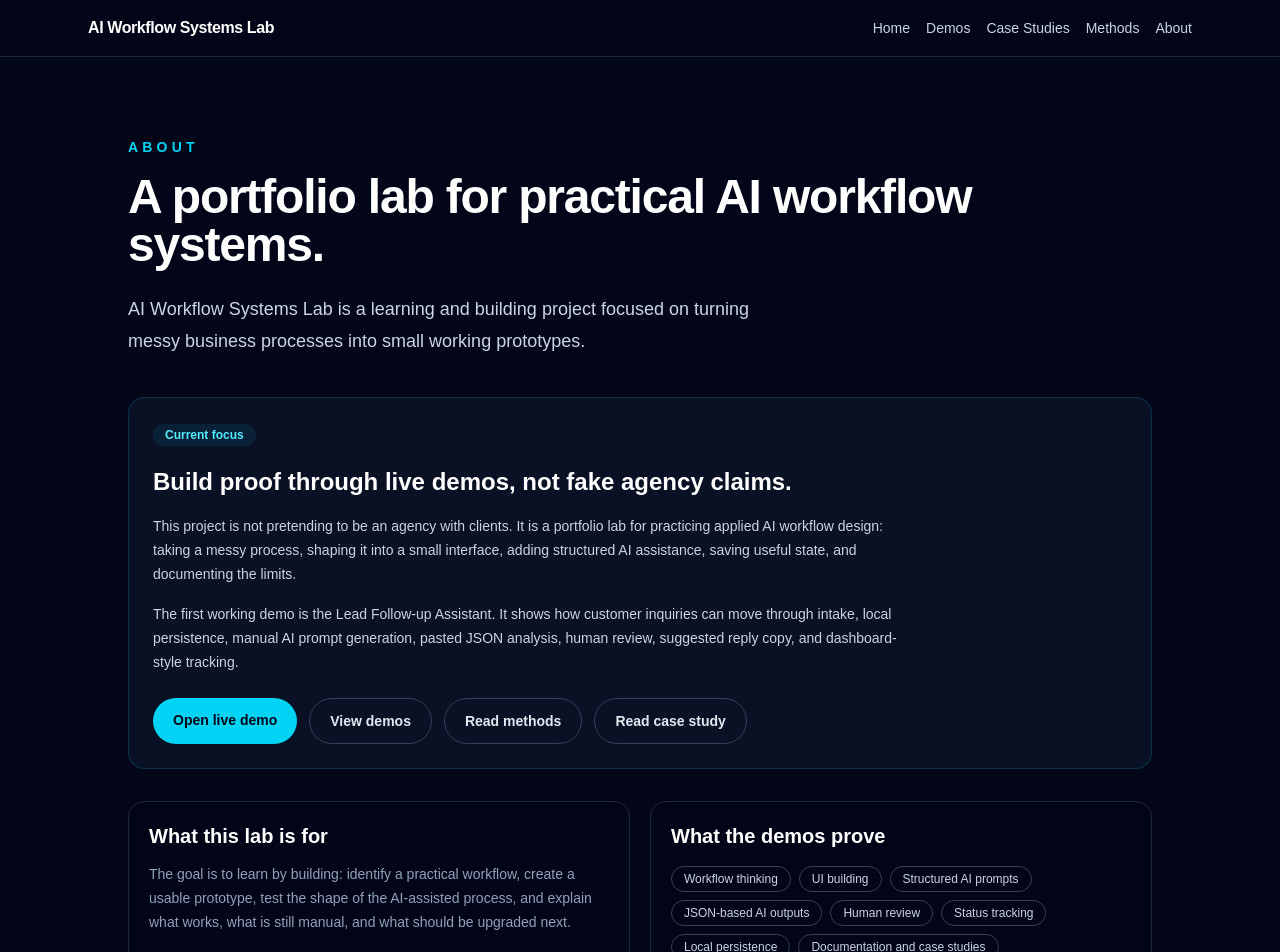
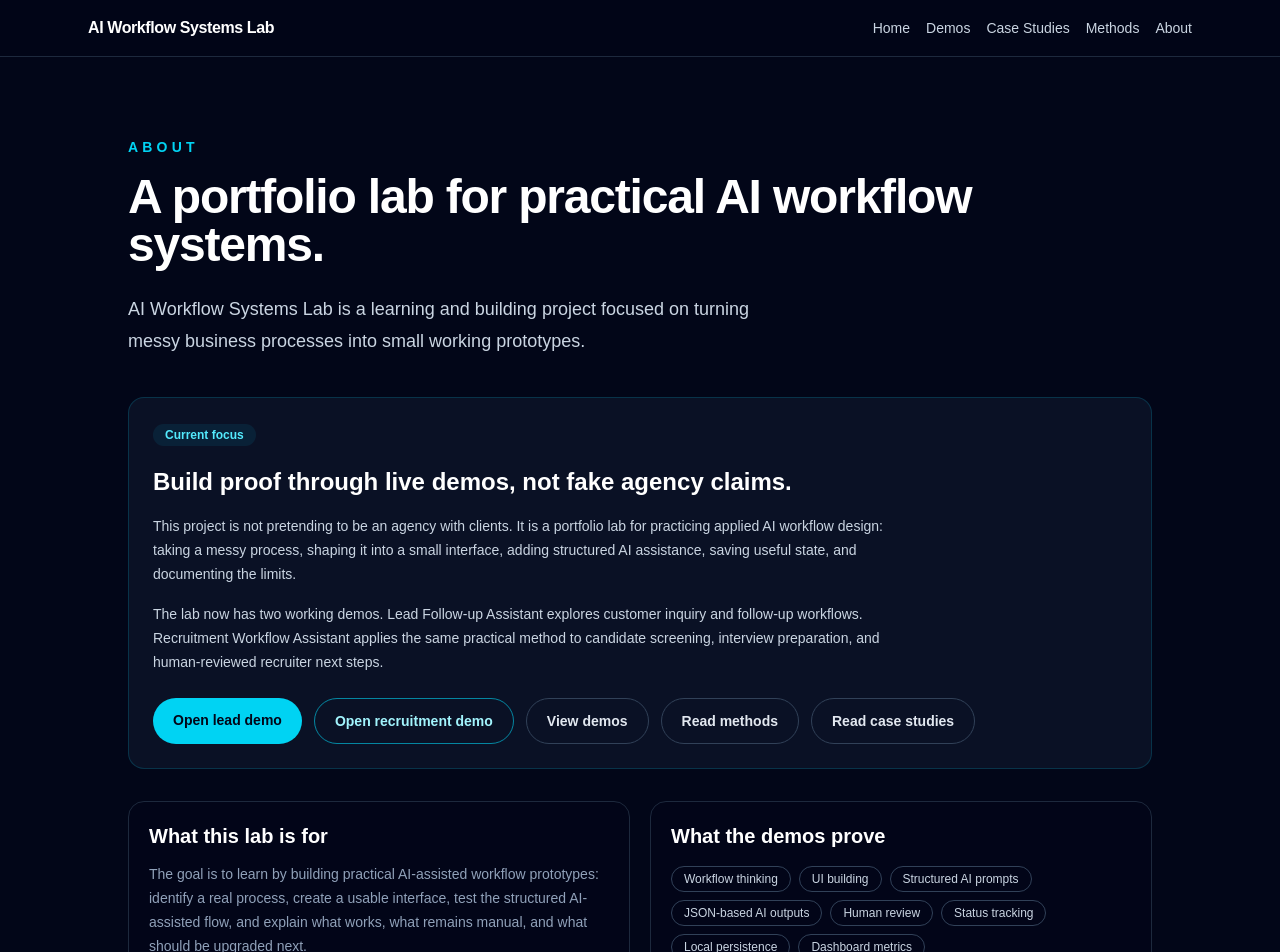
Before and after one commit to solitud3456/ai-workflow-systems-lab, a Next.js app: page /about in a window 1280 px wide. Shown: the top 952 px of the page. Built offline with nearby package versions, Linux system fonts and the light colour scheme.

Commit message:
Update about page with two-demo positioning

```diff
--- a/src/app/about/page.tsx
+++ b/src/app/about/page.tsx
@@ -9,6 +9,7 @@ const proofPoints = [
   "Human review",
   "Status tracking",
   "Local persistence",
+  "Dashboard metrics",
   "Documentation and case studies",
 ];
 
@@ -36,10 +37,10 @@ export default function AboutPage() {
             AI assistance, saving useful state, and documenting the limits.
           </p>
           <p className="mt-4 max-w-3xl text-sm leading-6 text-slate-300">
-            The first working demo is the Lead Follow-up Assistant. It shows how
-            customer inquiries can move through intake, local persistence, manual
-            AI prompt generation, pasted JSON analysis, human review, suggested
-            reply copy, and dashboard-style tracking.
+            The lab now has two working demos. Lead Follow-up Assistant explores
+            customer inquiry and follow-up workflows. Recruitment Workflow
+            Assistant applies the same practical method to candidate screening,
+            interview preparation, and human-reviewed recruiter next steps.
           </p>
 
           <div className="mt-6 flex flex-col gap-3 sm:flex-row sm:flex-wrap">
@@ -47,7 +48,13 @@ export default function AboutPage() {
               href="/demos/lead-follow-up"
               className="rounded-full bg-cyan-400 px-5 py-3 text-center text-sm font-semibold text-slate-950 transition hover:bg-cyan-300"
             >
-              Open live demo
+              Open lead demo
+            </Link>
+            <Link
+              href="/demos/recruitment-assistant"
+              className="rounded-full border border-cyan-400/60 px-5 py-3 text-center text-sm font-semibold text-cyan-200 transition hover:border-cyan-300 hover:bg-cyan-500/10"
+            >
+              Open recruitment demo
             </Link>
             <Link
               href="/demos"
@@ -65,7 +72,7 @@ export default function AboutPage() {
               href="/case-studies"
               className="rounded-full border border-slate-700 px-5 py-3 text-center text-sm font-semibold text-slate-200 transition hover:border-cyan-400 hover:text-cyan-300"
             >
-              Read case study
+              Read case studies
             </Link>
           </div>
         </section>
@@ -76,10 +83,10 @@ export default function AboutPage() {
               What this lab is for
             </h2>
             <p className="mt-3 text-sm leading-6 text-slate-400">
-              The goal is to learn by building: identify a practical workflow,
-              create a usable prototype, test the shape of the AI-assisted
-              process, and explain what works, what is still manual, and what
-              should be upgraded next.
+              The goal is to learn by building practical AI-assisted workflow
+              prototypes: identify a real process, create a usable interface,
+              test the structured AI-assisted flow, and explain what works,
+              what remains manual, and what should be upgraded next.
             </p>
           </section>
 
```
